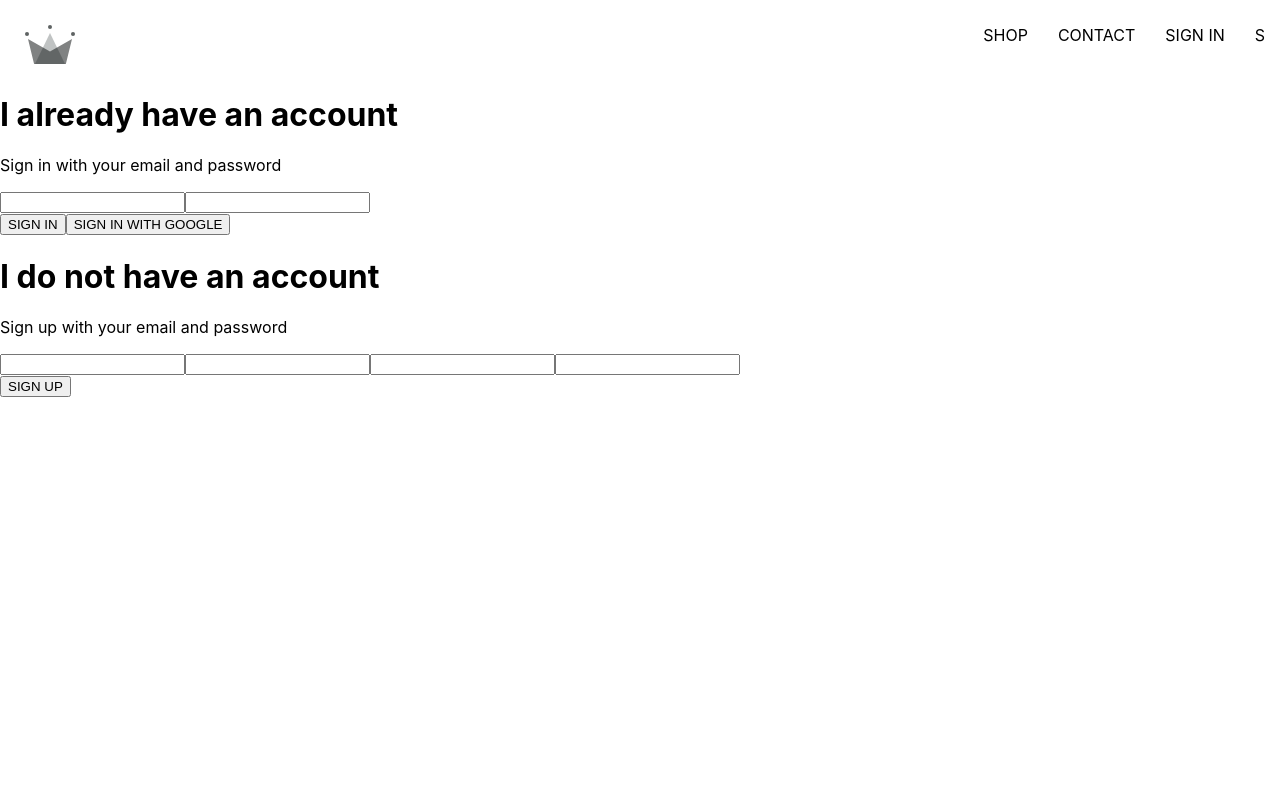
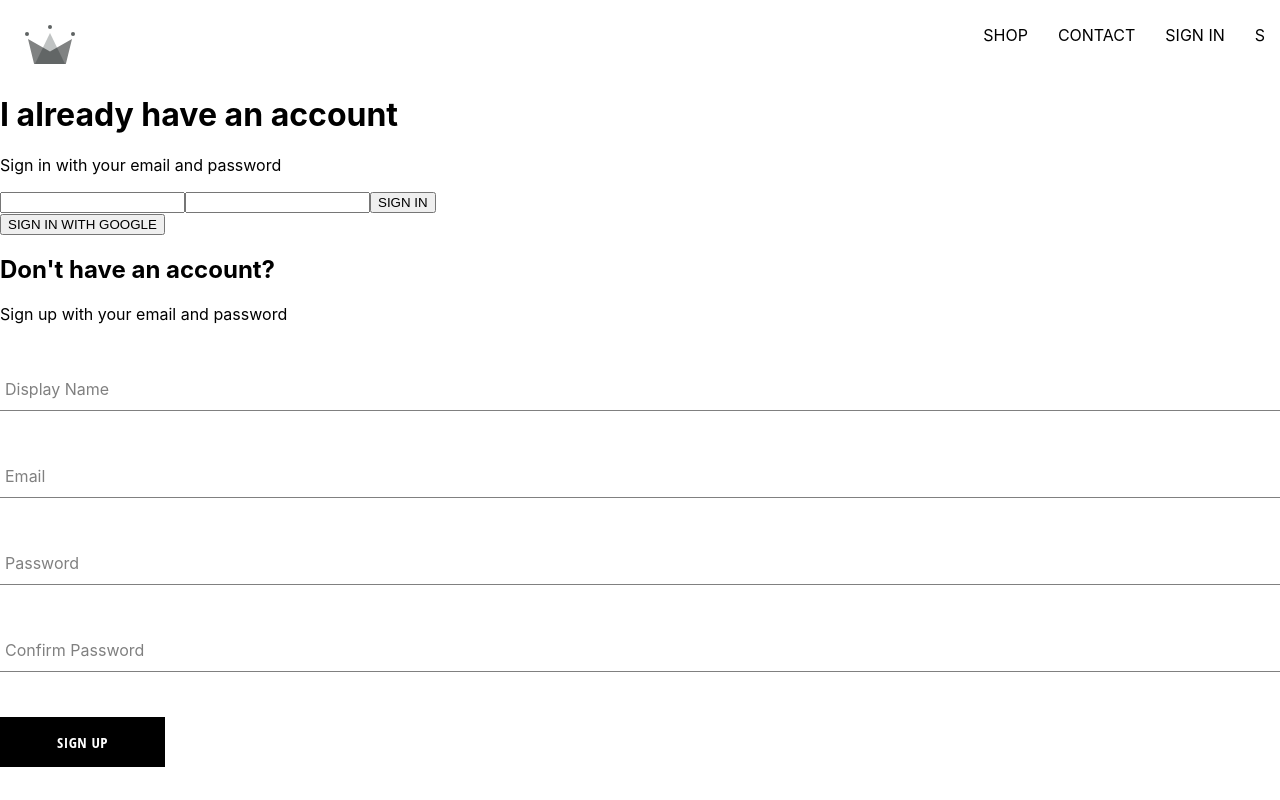
Before and after one commit to narcelin/ztm-crwn-clothing, a React (Create React App) app: page /sign-in in a window 1280 px wide. Built offline with nearby package versions, Linux system fonts and the light colour scheme.

Commit message:
Created sign up component, form input component, button component

```diff
--- /dev/null
+++ b/src/components/button/button.component.jsx
@@ -0,0 +1,19 @@
+import "./button.styles.scss";
+
+const BUTTON_TYPE_CLASSES = {
+  google: "google-sign-in",
+  inverted: "inverted",
+};
+
+const Button = ({ children, buttonType, ...otherProps }) => {
+  return (
+    <button
+      className={`button-container ${BUTTON_TYPE_CLASSES[buttonType]}`}
+      {...otherProps}
+    >
+      {children}
+    </button>
+  );
+};
+
+export default Button;
--- /dev/null
+++ b/src/components/button/button.styles.scss
@@ -0,0 +1,46 @@
+.button-container {
+  min-width: 165px;
+  width: auto;
+  height: 50px;
+  letter-spacing: 0.5px;
+  line-height: 50px;
+  padding: 0 35px 0 35px;
+  font-size: 15px;
+  background-color: black;
+  color: white;
+  text-transform: uppercase;
+  font-family: 'Open Sans Condensed';
+  font-weight: bolder;
+  border: none;
+  cursor: pointer;
+  display: flex;
+  justify-content: center;
+
+  &:hover {
+    background-color: white;
+    color: black;
+    border: 1px solid black;
+  }
+
+  &.google-sign-in {
+    background-color: #4285f4;
+    color: white;
+
+    &:hover {
+      background-color: #357ae8;
+      border: none;
+    }
+  }
+
+  &.inverted {
+    background-color: white;
+    color: black;
+    border: 1px solid black;
+
+    &:hover {
+      background-color: black;
+      color: white;
+      border: none;
+    }
+  }
+}
--- /dev/null
+++ b/src/components/form-input/form-input.component.jsx
@@ -0,0 +1,20 @@
+import "./form-input.styles.scss";
+
+const FormInput = ({ label, ...otherProps }) => {
+  return (
+    <div className="group">
+      <input className="form-input" {...otherProps} />
+      {label && (
+        <label
+          className={`${
+            otherProps.value.length ? "shrink" : ""
+          } form-input-label`}
+        >
+          {label}
+        </label>
+      )}
+    </div>
+  );
+};
+
+export default FormInput;
--- /dev/null
+++ b/src/components/form-input/form-input.styles.scss
@@ -0,0 +1,54 @@
+$sub-color: grey;
+$main-color: black;
+
+@mixin shrinkLabel {
+  top: -14px;
+  font-size: 12px;
+  color: $main-color;
+}
+
+.group {
+  position: relative;
+  margin: 45px 0;
+
+  .form-input {
+    background: none;
+    background-color: white;
+    color: $sub-color;
+    font-size: 18px;
+    padding: 10px 10px 10px 5px;
+    display: block;
+    width: 100%;
+    border: none;
+    border-radius: 0;
+    border-bottom: 1px solid $sub-color;
+    margin: 25px 0;
+
+    &:focus {
+      outline: none;
+    }
+
+    &:focus ~ .form-input-label {
+      @include shrinkLabel();
+    }
+  }
+
+  input[type='password'] {
+    letter-spacing: 0.3em;
+  }
+
+  .form-input-label {
+    color: $sub-color;
+    font-size: 16px;
+    font-weight: normal;
+    position: absolute;
+    pointer-events: none;
+    left: 5px;
+    top: 10px;
+    transition: 300ms ease all;
+
+    &.shrink {
+      @include shrinkLabel();
+    }
+  }
+}
--- /dev/null
+++ b/src/components/sign-up-form/sign-up-form.component.jsx
@@ -0,0 +1,111 @@
+import { useState } from "react";
+
+import FormInput from "./../../components/form-input/form-input.component";
+import Button from "../button/button.component";
+
+import {
+  createAuthUserWithEmailAndPassword,
+  createUserDocumentFromAuth,
+} from "../../firebase/firebase.utils";
+
+import "./sign-up-form.styles.scss";
+
+const defaultFormFields = {
+  displayName: "",
+  email: "",
+  password: "",
+  confirmPassword: "",
+};
+
+const SignUpForm = () => {
+  const [formFields, setFormFields] = useState(defaultFormFields);
+  const { displayName, email, password, confirmPassword } = formFields;
+
+  console.log(formFields);
+
+  const resetFormFields = () => {
+    setFormFields(defaultFormFields);
+  };
+
+  const handleSubmit = async (event) => {
+    event.preventDefault();
+
+    if (password !== confirmPassword) {
+      alert("passwords do not match");
+      return;
+    }
+
+    try {
+      const { user } = await createAuthUserWithEmailAndPassword(
+        email,
+        password
+      );
+
+      await createUserDocumentFromAuth(user, { displayName });
+
+      resetFormFields();
+    } catch (error) {
+      if (error.code === "auth/email-already-in-use") {
+        alert("Connot create user, email already in use");
+      } else if (error.code === "auth/weak-password") {
+        alert("weak password");
+      } else {
+        console.log(`New Error Code ${error.code}`);
+        console.error(error);
+      }
+    }
+  };
+
+  const handleChange = (event) => {
+    const { name, value } = event.target;
+    setFormFields({ ...formFields, [name]: value });
+  };
+
+  return (
+    <div className="new-sign-up-container">
+      <h2>Don't have an account?</h2>
+      <span>Sign up with your email and password</span>
+      <form onSubmit={handleSubmit}>
+        <FormInput
+          label="Display Name"
+          type="text"
+          required
+          onChange={handleChange}
+          name="displayName"
+          value={displayName}
+        />
+
+        <FormInput
+          label="Email"
+          type="email"
+          required
+          onChange={handleChange}
+          name="email"
+          value={email}
+        />
+
+        <FormInput
+          label="Password"
+          type="password"
+          required
+          onChange={handleChange}
+          name="password"
+          value={password}
+        />
+
+        <FormInput
+          label="Confirm Password"
+          type="password"
+          required
+          onChange={handleChange}
+          name="confirmPassword"
+          value={confirmPassword}
+        />
+
+        <Button type="submit">Sign Up</Button>
+      </form>
+    </div>
+  );
+};
+
+export default SignUpForm;
--- /dev/null
+++ b/src/components/sign-up-form/sign-up-form.styles.scss
@@ -0,0 +1,9 @@
+.sign-up-container {
+  display: flex;
+  flex-direction: column;
+  width: 380px;
+
+  h2 {
+    margin: 10px 0;
+  }
+}
--- a/src/firebase/firebase.utils.jsx
+++ b/src/firebase/firebase.utils.jsx
@@ -8,6 +8,7 @@
   signInWithRedirect,
   signInWithPopup,
   GoogleAuthProvider,
+  createUserWithEmailAndPassword,
 } from "firebase/auth";
 
 import {
@@ -15,7 +16,6 @@
   doc, //used to retrieve docs from database
   getDoc,
   setDoc,
-  connectFirestoreEmulator,
 } from "firebase/firestore";
 
 // Your web app's Firebase configuration
@@ -31,17 +31,25 @@
 // Initialize Firebase
 const firebaseApp = initializeApp(firebaseConfig);
 
-const provider = new GoogleAuthProvider();
-provider.setCustomParameters({
+const googleProvider = new GoogleAuthProvider();
+googleProvider.setCustomParameters({
   prompt: "select_account",
 });
 
 export const auth = getAuth();
-export const signInWithGooglePopup = () => signInWithPopup(auth, provider);
+export const signInWithGooglePopup = () =>
+  signInWithPopup(auth, googleProvider);
+
+export const signInWithGoogleRedirect = () =>
+  signInWithRedirect(auth, googleProvider);
 
 export const db = getFirestore(); //Directly points to firebases database
 
-export const createUserDocumentFromAuth = async (userAuth) => {
+export const createUserDocumentFromAuth = async (
+  userAuth,
+  additionalInformation = {}
+) => {
+  if (!userAuth) return;
   const userDocRef = doc(db, "users", userAuth.uid);
 
   console.log(userDocRef);
@@ -62,6 +70,7 @@
         displayName,
         email,
         createdAt,
+        ...additionalInformation,
       });
     } catch (error) {
       console.log("error", error.message);
@@ -73,3 +82,8 @@
 
   return userDocRef;
 };
+
+export const createAuthUserWithEmailAndPassword = async (email, password) => {
+  if (!email || !password) return;
+  return await createUserWithEmailAndPassword(auth, email, password);
+};
--- a/src/routes/sandbox/sandbox.route.jsx
+++ b/src/routes/sandbox/sandbox.route.jsx
@@ -10,17 +10,45 @@
     setTargetValue(event.target.value);
   };
 
+  const handleKeyPress = (event) => {
+    if (event.target.value === "") {
+      return;
+    }
+
+    const addToDoList = () => {
+      setTargetValue(event.target.value);
+      setToDoList((oldArray) => [...oldArray, targetValue]);
+      setTargetValue("");
+    };
+
+    addToDoList();
+
+    if (event.keyCode === 13) {
+      addToDoList();
+    }
+  };
+
   return (
     <div className="sandbox">
       <div>
-        <input type="text" onChange={onChangeHandler} />
+        <input
+          type="text"
+          onChange={onChangeHandler}
+          value={targetValue}
+          onKeyDown={handleKeyPress}
+        />
         <button
-          onClick={() => {
-            // todoList.push(targetValue);
-            // setToDoList(todoList.filter(() => true));
-            console.log(todoList);
-            setToDoList((oldArray) => [...oldArray, targetValue]);
-          }}
+          onClick={
+            handleKeyPress
+
+            //   () => {
+            //   todoList.push(targetValue);
+            //   setToDoList(todoList.filter(() => true));
+            //   console.log(todoList);
+            //   setToDoList((oldArray) => [...oldArray, targetValue]);
+            //   setTargetValue("");
+            // }
+          }
         >
           ADD
         </button>
--- a/src/routes/sign-in/sign-in.route.jsx
+++ b/src/routes/sign-in/sign-in.route.jsx
@@ -5,13 +5,16 @@
   createUserDocumentFromAuth,
 } from "./../../firebase/firebase.utils";
 
+import SignUpForm from "../../components/sign-up-form/sign-up-form.component";
+
 const SignIn = () => {
   // const [authToken, setAuthToken] = useState();
 
   const logGoogleUser = async () => {
     const { /* response._ */ user } = await signInWithGooglePopup();
     console.log(user);
-    createUserDocumentFromAuth(user);
+    // console.log(Response);
+    createUserDocumentFromAuth(user); //userDocRef
     // setAuthToken(response);
   };
 
@@ -20,26 +23,38 @@
       <div className="login-container">
         <h1>I already have an account</h1>
         <p>Sign in with your email and password</p>
-        <form action="">
+        <form onSubmit={() => {}}>
           <input type="email" />
           <input type="password" />
+          <button type="submit">SIGN IN</button>
         </form>
-        <button>SIGN IN</button>
         <button onClick={logGoogleUser}>SIGN IN WITH GOOGLE</button>
+        {/* <button onClick={signInWithGoogleRedirect}>
+          SIGN IN WITH GOOGLE REDIRECT
+        </button> */}
       </div>
-      <div className="new-sign-in-container">
-        <h1>I do not have an account</h1>
-        <p>Sign up with your email and password</p>
-        <form action="">
-          <input type="text" />
-          <input type="email" />
-          <input type="password" />
-          <input type="password" />
-        </form>
-        <button>SIGN UP</button>
-      </div>
+      <SignUpForm />
     </div>
   );
 };
 
 export default SignIn;
+
+// Google REDIRECT
+
+// import {
+//   auth,
+//   signInWithGoogleRedirect,
+// } from "./../../firebase/firebase.utils";
+
+// import { getRedirectResult } from "firebase/auth";
+// useEffect(() => {
+//   async function redirectResults() {
+//     const response = await getRedirectResult(auth);
+//     console.log(response);
+//     if (response) {
+//       const _userDocRef = await createUserDocumentFromAuth(response.user);
+//     }
+//   }
+//   redirectResults();
+// }, []);
```
Also changed, not shown: src/components/sign-in-form/sign-in-form.component.jsx (added, +29 -0 lines).
